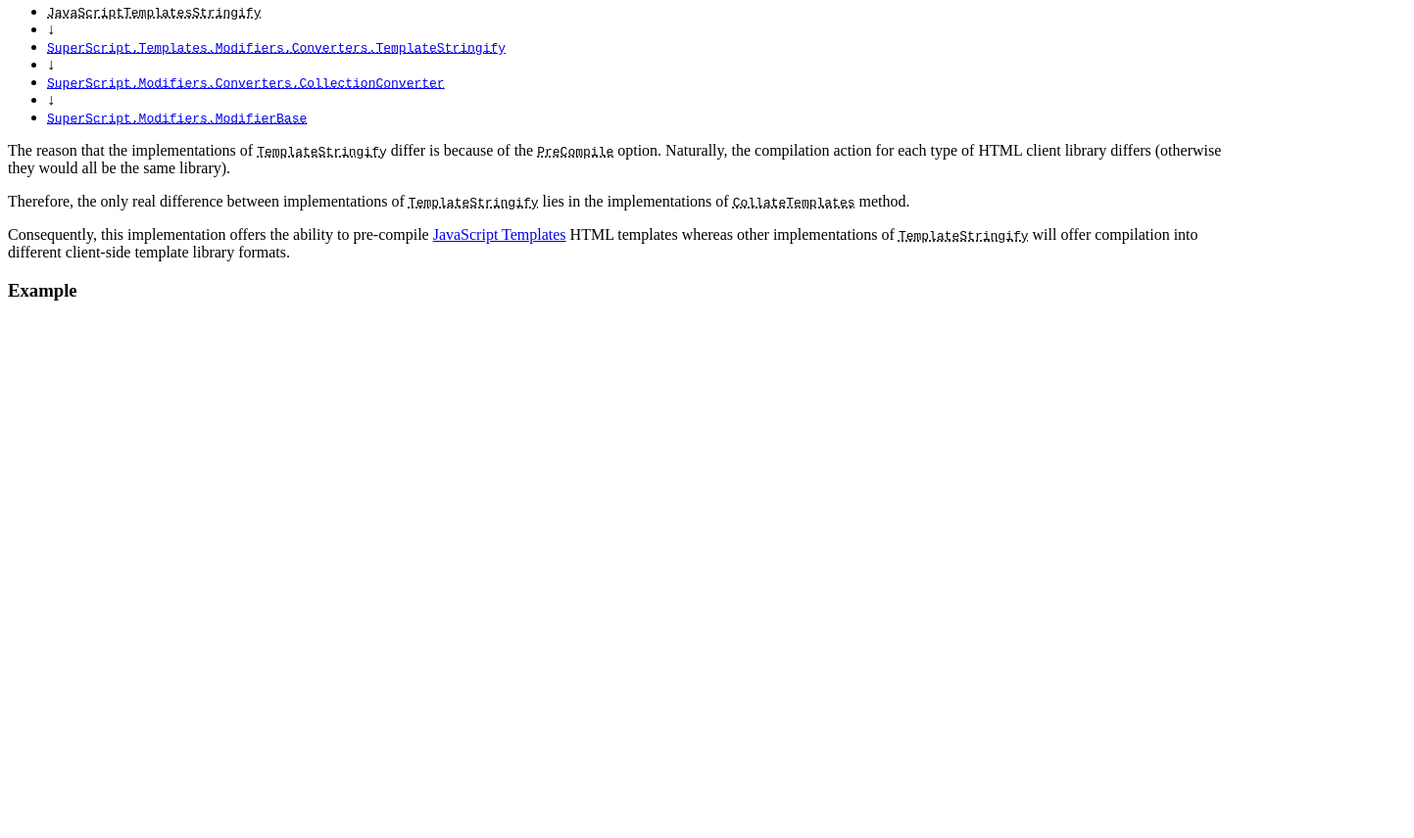
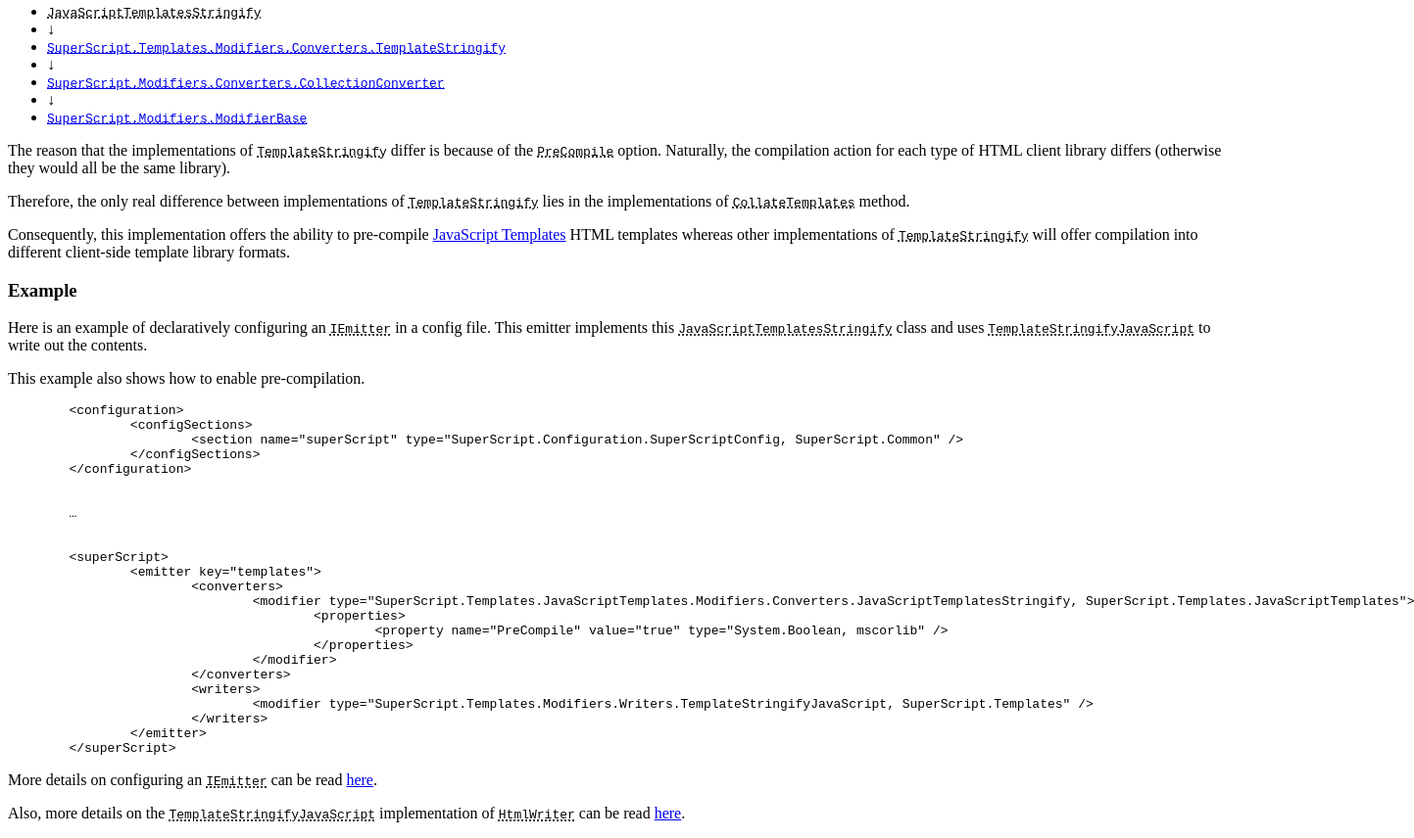
Before and after one commit to Supertext/SuperScript.Templates.JavaScriptTemplates, a plain HTML site: page documentation/index.html in a window 1280 px wide. Shown: the part 242-1098 px from the top of the page at 98% size, 1443 px wide, since content can reach past the window. Before the commit the page ends 800 px from the top, so only its background shows below. Drawn offline with Linux system fonts and the light colour scheme.

Commit message:
Update index.html

```diff
--- a/documentation/index.html
+++ b/documentation/index.html
@@ -57,5 +57,47 @@
 <h3>Example</h3>
 
 <p>
+	Here is an example of declaratively configuring an <abbr title="SuperScript.Emitters.IEmitter"><code>IEmitter</code></abbr> in a config file. This
+	emitter implements this <abbr title="SuperScript.Templates.JavaScriptTemplates.Modifiers.Converters.JavaScriptTemplatesStringify"><code>JavaScriptTemplatesStringify</code></abbr> class
+	and uses <abbr title="SuperScript.Templates.Modifiers.Writers.TemplateStringifyJavaScript"><code>TemplateStringifyJavaScript</code></abbr> to write out the contents.
+</p>
 
+<p>
+	This example also shows how to enable pre-compilation.
 </p>
+
+<pre class="brush: xml">
+	&lt;configuration&gt;
+		&lt;configSections&gt;
+			&lt;section name="superScript" type="SuperScript.Configuration.SuperScriptConfig, SuperScript.Common" /&gt;
+		&lt;/configSections&gt;
+	&lt;/configuration&gt;
+	&#10;
+	&hellip;
+	&#10;
+	&lt;superScript&gt;
+		&lt;emitter key="templates"&gt;
+			&lt;converters&gt;
+				&lt;modifier type="SuperScript.Templates.JavaScriptTemplates.Modifiers.Converters.JavaScriptTemplatesStringify, SuperScript.Templates.JavaScriptTemplates"&gt;
+					&lt;properties&gt;
+						&lt;property name="PreCompile" value="true" type="System.Boolean, mscorlib" /&gt;
+					&lt;/properties&gt;
+				&lt;/modifier&gt;
+			&lt;/converters&gt;
+			&lt;writers&gt;
+				&lt;modifier type="SuperScript.Templates.Modifiers.Writers.TemplateStringifyJavaScript, SuperScript.Templates" /&gt;
+			&lt;/writers&gt;
+		&lt;/emitter&gt;
+	&lt;/superScript&gt;
+</pre>
+
+<p>
+	More details on configuring an <abbr title="SuperScript.Emitters.IEmitter"><code>IEmitter</code></abbr> can be
+	read <a href="http://supertext.github.io/SuperScript.Common/#!/emitters.create-emitter" target="_blank">here</a>.
+</p>
+
+<p>
+	Also, more details on the <abbr title="SuperScript.Templates.Modifiers.Writers.TemplateStringifyJavaScript"><code>TemplateStringifyJavaScript</code></abbr>
+	implementation of <abbr title="SuperScript.Modifiers.Writers.HtmlWriter"><code>HtmlWriter</code></abbr> can be read
+	<a href="http://supertext.github.io/SuperScript.Templates/#!/modifiers.writers.template-stringify-javascript" target="_blank">here</a>.
+</p>
```
